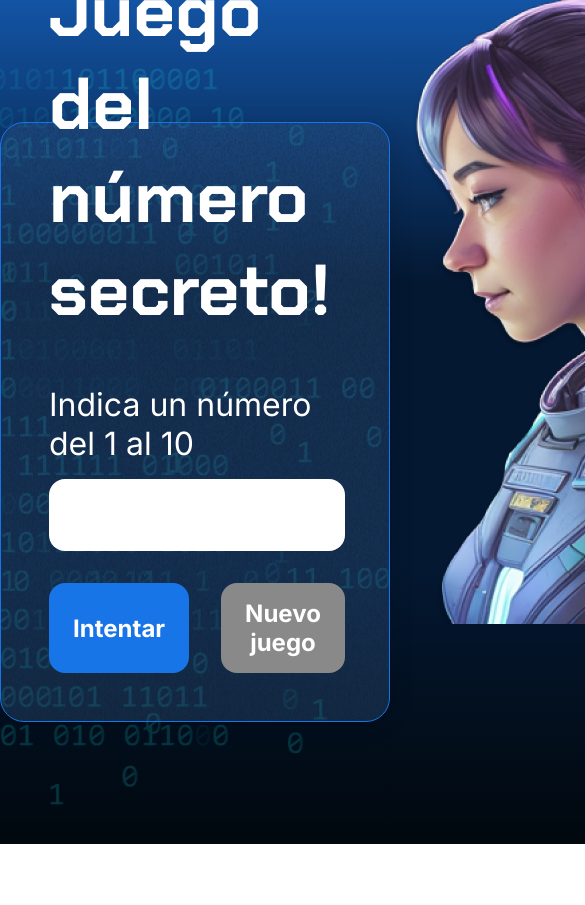
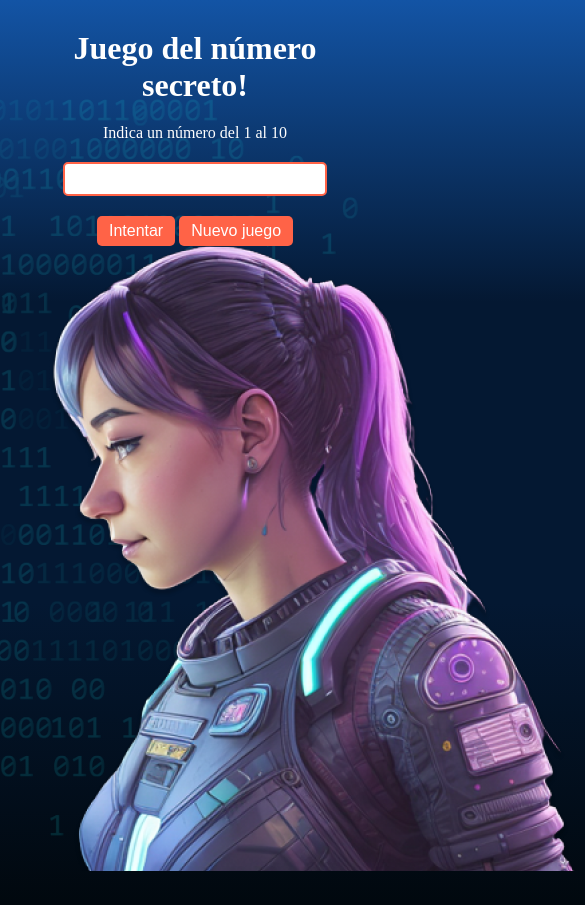
Before and after one commit to Addrycasta/juego-secreto, a plain HTML site: page index.html in a window 390 px wide. Shown: the top 905 px of the page, 585 px wide, since content can reach past the window. Before the commit the page ends 844 px from the top, so only its background shows below. Drawn offline with Linux system fonts and the light colour scheme.

Commit message:
The application is made responsive

```diff
--- a/style.css
+++ b/style.css
@@ -7,12 +7,14 @@
 
 body {
     background: linear-gradient(#1354A5 0%, #041832 33.33%, #041832 66.67%, #01080E 100%);
-    height: 100vh;
+    min-height: 100vh;
     display: flex;
     align-items: center;
     justify-content: center;
+    flex-direction: column;
+    text-align: center;
+    padding: 20px;
 }
-
 
 body::before {
     background-image: url("img/code.png");
@@ -23,89 +25,82 @@ body::before {
     position: absolute;
     width: 100%;
     height: 100%;
-    opacity: 0.4;
+    opacity: 0.3;
+    z-index: -1;
 }
 
 .container {
-    width: 1200px;
-    height: 600px;
-    display: flex;
-    align-items: center;
-    justify-content: space-between;
-    border-radius: 24px;
-    border: 1px solid #1875E8;
-    box-shadow: 4px 4px 20px 0px rgba(1, 8, 14, 0.15);
-    background-image: url("img/Ruido.png");
-    background-size: 100% 100%;
-    position: relative;
-}
-
-
-.container__contenido {
-    display: flex;
-    align-items: center;
-    position: absolute;
-    bottom: 0;
+    max-width: 1200px;
+    width: 100%;
+    padding: 20px;
 }
 
 .container__informaciones {
-    flex: 1;
-    padding: 3rem;
-}
-
-.container__boton {
-    border-radius: 16px;
-    background: #1875E8;
-    padding: 16px 24px;
-    width: 100%;
-    font-size: 24px;
-    font-weight: 700;
-    border: none;
-    margin-top: 2rem;
-}
-
-.container__boton:disabled {
-    background: #898989;
-}
-
-.container__texto {
-    margin: 16px 0 16px 0;
-}
-
-.container__texto-azul {
-    color: #1875E8;
-}
-
-.container__input {
-    width: 100%;
-    height: 72px;
-    border-radius: 16px;
-    background-color: #FFF;
-    border: none;
-    color: #1875E8;
-    padding: 2rem;
-    font-size: 24px;
-    font-weight: 700;
-    font-family: 'Inter', sans-serif;
-}
-
-.container__botones {
     display: flex;
-    gap: 2em;
+    flex-direction: column;
+    justify-content: center;
+    align-items: center;
+    text-align: center;
 }
 
 h1 {
-    font-family: 'Chakra Petch', sans-serif;
-    font-size: 72px;
-    padding-bottom: 3rem;
+    font-size: 3rem;
+    margin-bottom: 20px;
 }
 
-p,
 button {
-    font-family: 'Inter', sans-serif;
+    font-size: 1.5rem;
+    padding: 10px 20px;
+    background-color: #FF6347;
+    border: none;
+    border-radius: 5px;
+    cursor: pointer;
 }
 
-.texto__parrafo {
-    font-size: 32px;
-    font-weight: 400;
+button:hover {
+    background-color: #FF4500;
 }
+
+input {
+    font-size: 1.5rem;
+    padding: 10px;
+    margin: 20px 0;
+    border: 2px solid #FF6347;
+    border-radius: 5px;
+    width: 80%;
+    max-width: 300px;
+    color: #000;
+    /* Set input text color to dark */
+    background-color: white;
+    /* Ensure background is light for contrast */
+}
+
+/* Responsive styling */
+@media (max-width: 768px) {
+    body {
+        background-position: center;
+        padding: 10px;
+    }
+
+    h1 {
+        font-size: 2.5rem;
+    }
+
+    button,
+    input {
+        font-size: 1.2rem;
+        padding: 8px 16px;
+    }
+}
+
+@media (max-width: 480px) {
+    h1 {
+        font-size: 2rem;
+    }
+
+    button,
+    input {
+        font-size: 1rem;
+        padding: 6px 12px;
+    }
+}
```
Also changed, not shown: app.js (+8 -8 lines).
